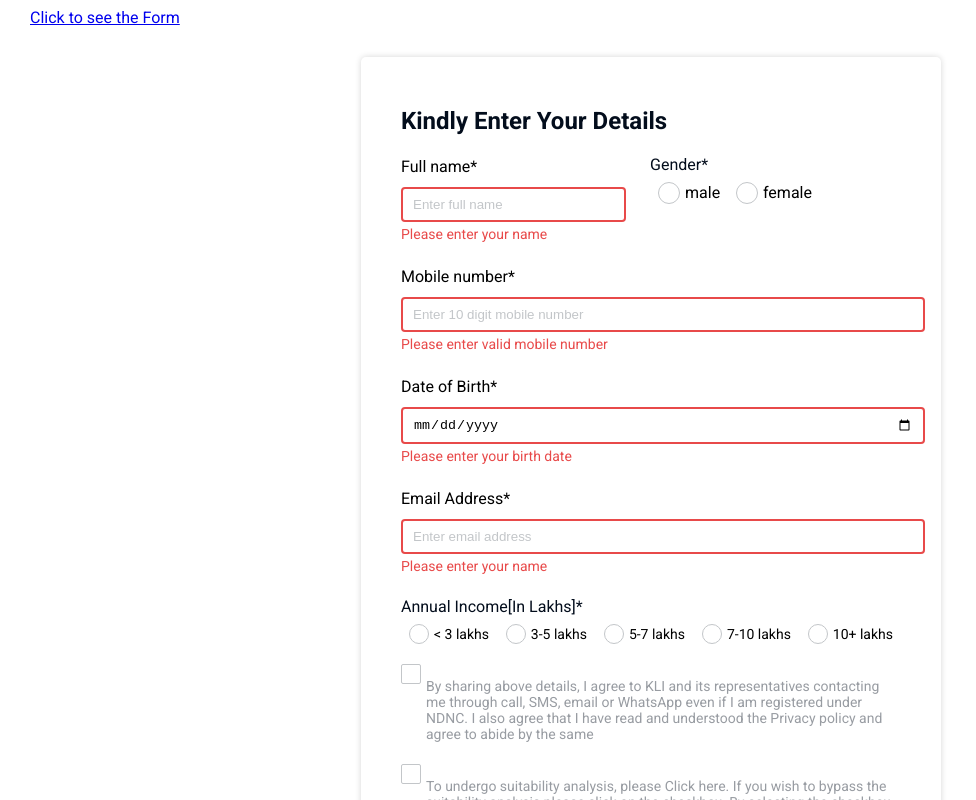
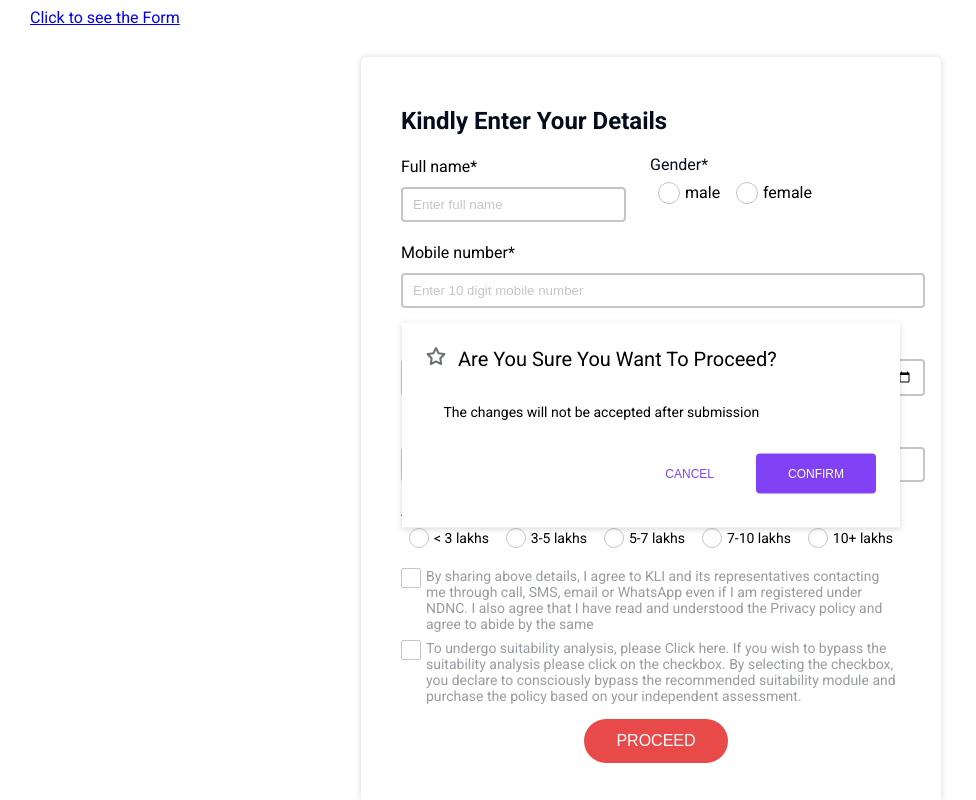
Before and after one commit to dikshashukla455/Design-system, a React (Create React App) app: page /form in a window 1280 px wide. Shown: the top 800 px of the page, without its empty margins (0-976 px from the left). Built offline with nearby package versions, Linux system fonts and the light colour scheme; a web font is replaced by a local one.

Commit message:
Added the form validation

```diff
--- /dev/null
+++ b/src/AlertForm.js
@@ -0,0 +1,15 @@
+import React from "react";
+import Alert from "./components/Alerts/Alert";
+import "./Form.css";
+function AlertForm() {
+	return (
+		<div className="overlay">
+			<Alert
+				type="success"
+				message="The form has been submitted successfully"
+			/>
+		</div>
+	);
+}
+
+export default AlertForm;
--- a/src/App.css
+++ b/src/App.css
@@ -252,6 +252,7 @@ input:focus,textarea:focus,select:focus{
 	width: 450px;
 	margin-bottom: 10px;
 	box-shadow: 0px 1px 6px rgba(93, 95, 99, 0.25);
+	background-color: #ffffff;
 }
 .confirm_box {
 	display: flex;
--- a/src/App.js
+++ b/src/App.js
@@ -1,15 +1,18 @@
 import { Route, Routes, Link } from "react-router-dom";
+import AlertForm from "./AlertForm";
 import DesignComponents from "./DesignComponents";
 import Form from "./Form";
 function App() {
 	return (
 		<div className="App">
-		<Link to="/form">Click to see the Form</Link>
+			<Link to="/form">Click to see the Form</Link>
 			<Routes>
-			{/********* CUSTOMIZABLE DESIGN COMPONENTS *****************/}
-			<Route path="/" element={<DesignComponents />} />
-			{/********* FORM *****************/}
+				{/********* CUSTOMIZABLE DESIGN COMPONENTS *****************/}
+				<Route path="/" element={<DesignComponents />} />
+				{/********* FORM *****************/}
 				<Route path="/form" element={<Form />} />
+				{/************ALERT (when form submitted)**********/}
+				<Route path="/alert" element={<AlertForm />} />
 			</Routes>
 		</div>
 	);
--- a/src/Form.css
+++ b/src/Form.css
@@ -16,6 +16,7 @@ body {
 	padding: 30px 40px;
 	font-weight: 400;
 	margin: 30px 0;
+	position: relative;
 }
 /************* input field *********/
 input {
@@ -28,8 +29,11 @@ input {
 	margin-left: 3rem;
 }
 
-.checkpara{
-	margin:0 !important;
+.overlay{
+	position: absolute;
+	top:50%;
+	left: 50%;
+	transform: translate(-50%,-50%);
 }
 /******* annual ***********/
 .radio_label{
--- a/src/Form.js
+++ b/src/Form.js
@@ -1,16 +1,55 @@
-import React from "react";
+import { Component, React, useState, useEffect } from "react";
 import { Heading2, Paragraph } from "./components/typography/Typography";
 import Button from "./components/Buttons/Button";
 import { TextField } from "./components/TextField/TextField";
 import { Checkbox, Radio } from "./components/TextField/ButtonComponent";
 import "./Form.css";
+import ConfirmBox from "./components/ConfirmationBox/ConfirmBox";
 
 function Form() {
+	// adding the functionality to handle the errors
+	const [state, setState] = useState({
+		fullName: "",
+		mobile: "",
+		DOB: "",
+		email: "",
+	});
+	const [error, setError] = useState(false);
+	const [modal, setModal] = useState(false);
+	const onErrorHandler = (e) => {
+		const name = e.target.name;
+		const value = e.target.value;
+		setState({
+			...state,
+			[name]: value,
+		});
+	};
+
+	const onSubmitHandler = (e) => {
+		if (
+			state.fullName.length === 0 ||
+			state.fullName.includes(" ") ||
+			state.mobile.length === 0 ||
+			state.mobile.length !== 10 ||
+			state.DOB.length === 0 ||
+			state.email.length === 0
+		) {
+			setError(true);
+		} else {
+			setError(false);
+		}
+		console.log(state);
+		e.preventDefault();
+	};
+	useEffect(() => {
+		setModal(!modal);
+		console.log("modal");
+	}, [error]);
 	return (
 		<div className="container">
 			<div className="form-container">
 				{/* form */}
-				<form action="">
+				<form action="" onSubmit={onSubmitHandler}>
 					{/* heading */}
 					<Heading2 color="b300">Kindly Enter Your Details</Heading2>
 					<div style={{ display: "flex", alignItems: "start" }}>
@@ -19,7 +58,21 @@ function Form() {
 							inputType="text"
 							placeholderText="Enter full name"
 							label="Full name*"
-							error="Please enter your name"
+							variant={
+								error &&
+								(state.fullName.length === 0 || !state.fullName.includes(" "))
+									? "error"
+									: ""
+							}
+							error={
+								error &&
+								(state.fullName.length === 0 || !state.fullName.includes(" "))
+									? "please enter valid full name"
+									: ""
+							}
+							onChange={onErrorHandler}
+							name="fullName"
+							id="Name"
 						/>
 						{/* Gender field */}
 						<div className="gender">
@@ -44,14 +97,34 @@ function Form() {
 						inputType="number"
 						placeholderText="Enter 10 digit mobile number"
 						label="Mobile number*"
-						error="Please enter valid mobile number"
+						variant={
+							error && (state.mobile.length === 0 || state.mobile.length !== 10)
+								? "error"
+								: ""
+						}
+						error={
+							error && (state.mobile.length === 0 || state.mobile.length !== 10)
+								? "please enter valid mobile number"
+								: ""
+						}
+						onChange={onErrorHandler}
+						name="mobile"
+						id="mobile"
 					/>
 					{/* Date of Birth field */}
 					<TextField
 						inputType="date"
 						placeholderText="DD/MM/YYYY"
 						label="Date of Birth*"
-						error="Please enter your birth date"
+						variant={error && state.DOB.length <= 0 ? "error" : ""}
+						error={
+							error && state.DOB.length <= 0
+								? " please enter valid Date of Birth"
+								: ""
+						}
+						onChange={onErrorHandler}
+						id="DOB"
+						name="DOB"
 					/>
 					{/* email Address field */}
 					<TextField
@@ -59,7 +132,15 @@ function Form() {
 						placeholderText="Enter email address"
 						label="Email Address*"
 						focusColor="s300"
-						error="Please enter your name"
+						variant={error && state.email.length <= 0 ? "error" : ""}
+						error={
+							error && state.email.length <= 0
+								? "please enter valid email address"
+								: ""
+						}
+						onChange={onErrorHandler}
+						id="address"
+						name="email"
 					/>
 					{/* Annual income field */}
 					<div className="annual">
@@ -123,7 +204,7 @@ function Form() {
 							height="18px"
 							id="checkbox_one"
 						/>
-						<Paragraph color="g300" fontSize="14px" className="checkbox_para">
+						<Paragraph color="g300" fontSize="14px" margin="0">
 							By sharing above details, I agree to KLI and its representatives
 							contacting me through call, SMS, email or WhatsApp even if I am
 							registered under NDNC. I also agree that I have read and
@@ -144,7 +225,7 @@ function Form() {
 							height="18px"
 							id="checkbox_two"
 						/>
-						<Paragraph color="g300" fontSize="14px" className="checkbox_para">
+						<Paragraph color="g300" fontSize="14px" margin="0">
 							To undergo suitability analysis, please Click here. If you wish to
 							bypass the suitability analysis please click on the checkbox. By
 							selecting the checkbox, you declare to consciously bypass the
@@ -152,11 +233,27 @@ function Form() {
 							your independent assessment.
 						</Paragraph>
 					</div>
+
 					{/* submit button */}
 					<div style={{ textAlign: "center" }}>
-						<Button type="danger" rounded={true} textColor="">
+						<Button
+							type="danger"
+							rounded={true}
+							textColor=""
+							onClick={onSubmitHandler}
+						>
 							PROCEED
 						</Button>
+						{modal && (
+							<div className="overlay">
+								<ConfirmBox
+									type="confirm"
+									label="Are you sure you want to proceed?"
+									message="The changes will not be accepted after submission"
+
+								/>
+							</div>
+						)}
 					</div>
 				</form>
 			</div>
--- a/src/components/ConfirmationBox/ConfirmBox.js
+++ b/src/components/ConfirmationBox/ConfirmBox.js
@@ -3,6 +3,7 @@ import CloseImg from "../images/cross.svg";
 import starImg from "../images/star.svg";
 import DeleteImg from "../images/delete.svg";
 import Button from "../Buttons/Button";
+import { Link } from "react-router-dom";
 
 function ConfirmBox({ type, label, message }) {
 	const [isOpen, setIsOpen] = useState(true); // setting the state for closing the banner initially it is opened
@@ -38,7 +39,6 @@ function ConfirmBox({ type, label, message }) {
 							<div className="confirm_details">
 								{/* label of the confirmation box */}
 								<div className="confirm_heading">{label}</div>{" "}
-
 							</div>
 						</div>
 						{/* message described in the confirmation box */}
@@ -52,22 +52,29 @@ function ConfirmBox({ type, label, message }) {
 					/>
 				</div>
 				<div className="confirm_button">
-					{type === "confirm" && (  // variants of the buttons based on the confirm type
+					{type === "confirm" && ( // variants of the buttons based on the confirm type
 						<>
-							<Button variant="transparent" textColor="s300" fontSize="12px">
+							<span onClick={() => setIsOpen(false)}>
+								{" "}
+								<Button textColor="s300" variant="transparent" fontSize="12px">
 									Cancel
 								</Button>
+							</span>
+							<Link to="/alert" style={{color: "white", textDecoration:"none"}}>
 							<Button type="secondary" variant="default" fontSize="12px">
-								Confirm
+							CONFIRM
 							</Button>
+							</Link>
 						</>
 					)}
 					{type === "delete" && ( // variants of the buttons based on the delete type
 						<>
+						<span onClick={() => setIsOpen(false)}>
 							<Button variant="outlined" fontSize="12px">
 								Cancel
 							</Button>
-							<span style={{marginLeft:"24px"}}></span>
+							</span>
+							<span style={{ marginLeft: "24px" }}></span>
 							<Button type="danger" variant="default" fontSize="12px">
 								Delete
 							</Button>
--- a/src/components/TextField/ButtonComponent.js
+++ b/src/components/TextField/ButtonComponent.js
@@ -9,7 +9,8 @@ export const Checkbox = ({
 	height,
 	id,
 	name,
-	className
+	className,
+	error
 }) => {
 	const [checked, setChecked] = useState(false); // setting the state for the checkbox initially not checked
 
@@ -37,6 +38,9 @@ export const Checkbox = ({
 				></div>
 				{/* user pass data */}
 				{label}
+				{variant==="error" && variant !== "disabled" && (
+					<p className="input_error">{error}</p>
+				)}
 			</label>
 		</>
 	);
@@ -117,6 +121,7 @@ export const Toggle = ({
 				></div>
 				{/*user pass data */}
 				<span>{label}</span>
+
 			</label>
 		</>
 	);
--- a/src/components/TextField/TextField.js
+++ b/src/components/TextField/TextField.js
@@ -11,21 +11,20 @@ export const TextField = ({
 	description,
 	variant,
 	width,
-	error
+	error,
+	onChange,
+	name,
+	id
 }) => {
-	// adding the functionality to handle the errors
-	const [Error, SetError] = useState("");
-	const onErrorHandler = (e) => {
-		SetError(e.target.value);
-	};
+	const ErrorContext = variant==="error";
 	// changing the input border (error)
 	const setError =
-		Error.length === 0 && variant !== "disabled" ? "#E84A4A" : "#C3C6C9";
+		ErrorContext && variant !== "disabled" ? "#E84A4A" : "#C3C6C9";
 	return (
 		<div>
 			<form action="">
 				{/* form label */}
-				<label htmlFor="" className="input_label">
+				<label htmlFor={id} className="input_label">
 					{label}
 				</label>
 				{/* form description */}
@@ -34,6 +33,8 @@ export const TextField = ({
 				<input
 					type={inputType}
 					placeholder={placeholderText}
+					name={name}
+					id={id}
 					style={{
 						padding: "8px 10px",
 						borderColor: `${setError}`,
@@ -42,12 +43,12 @@ export const TextField = ({
 						outlineColor: `${colors[focusColor]}`,
 						width:`${width}`
 					}}
-					onChange={onErrorHandler}
+					onChange={onChange}
 					disabled={variant === "disabled" ? true : false} // setting the disabled state based on the variant prop
 
 				/>
 				{/* setting the error message */}
-				{Error.length === 0 && variant !== "disabled" && (
+				{ErrorContext && variant !== "disabled" && (
 					<p className="input_error">{error}</p>
 				)}
 			</form>
```
Lines whose indentation alone changed are shown as unchanged.
